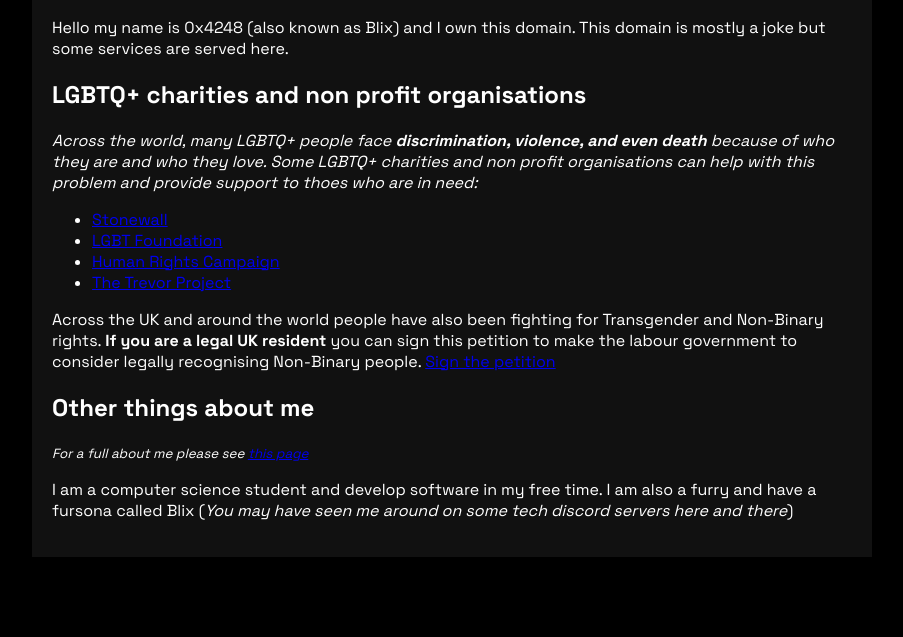
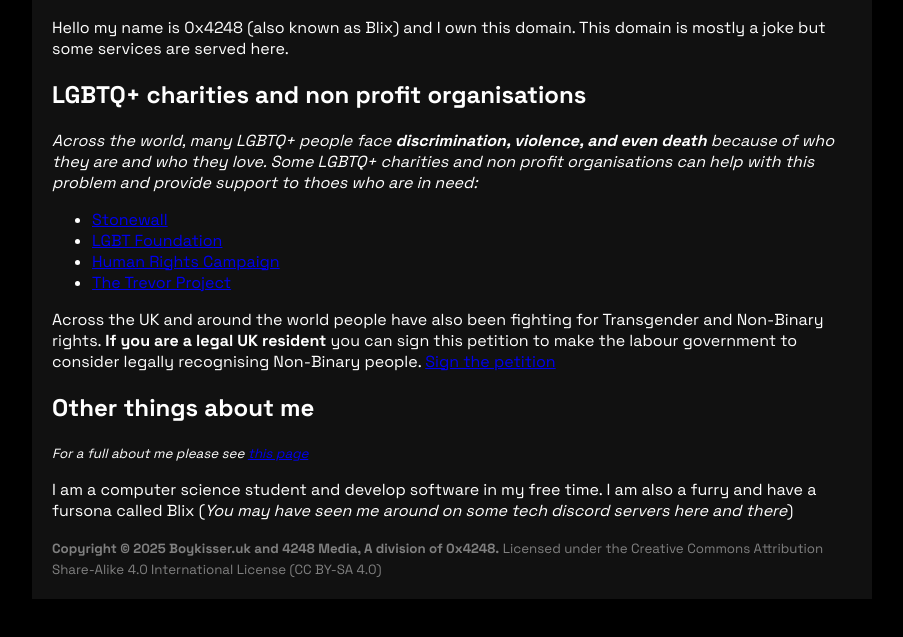
Before and after one commit to 0x4248/BK.uk, a plain HTML site: page index.html in a window 1280 px wide. Shown: the part 147-784 px from the top of the page, without its empty margins (188-1091 px from the left). Drawn offline with Linux system fonts and the light colour scheme.

Commit message:
Update HTML
Signed-off-by: 0x4248 <60709927+0x4248@users.noreply.github.com>

```diff
--- a/index.html
+++ b/index.html
@@ -50,5 +50,6 @@
 		<h2>Other things about me</h2>
 		<small><i>For a full about me please see <a href="https://about.0x4248.dev">this page</a></i></small>
 		<p>I am a computer science student and develop software in my free time. I am also a furry and have a fursona called Blix (<i>You may have seen me around on some tech discord servers here and there</i>)</p>
+		<small style="color: gray;"><strong>Copyright  &copy; 2025 Boykisser.uk and 4248 Media, A division of 0x4248.</strong> Licensed under the Creative Commons Attribution Share-Alike 4.0 International License (CC BY-SA 4.0)</small>
 	</body>
 </html>
```
